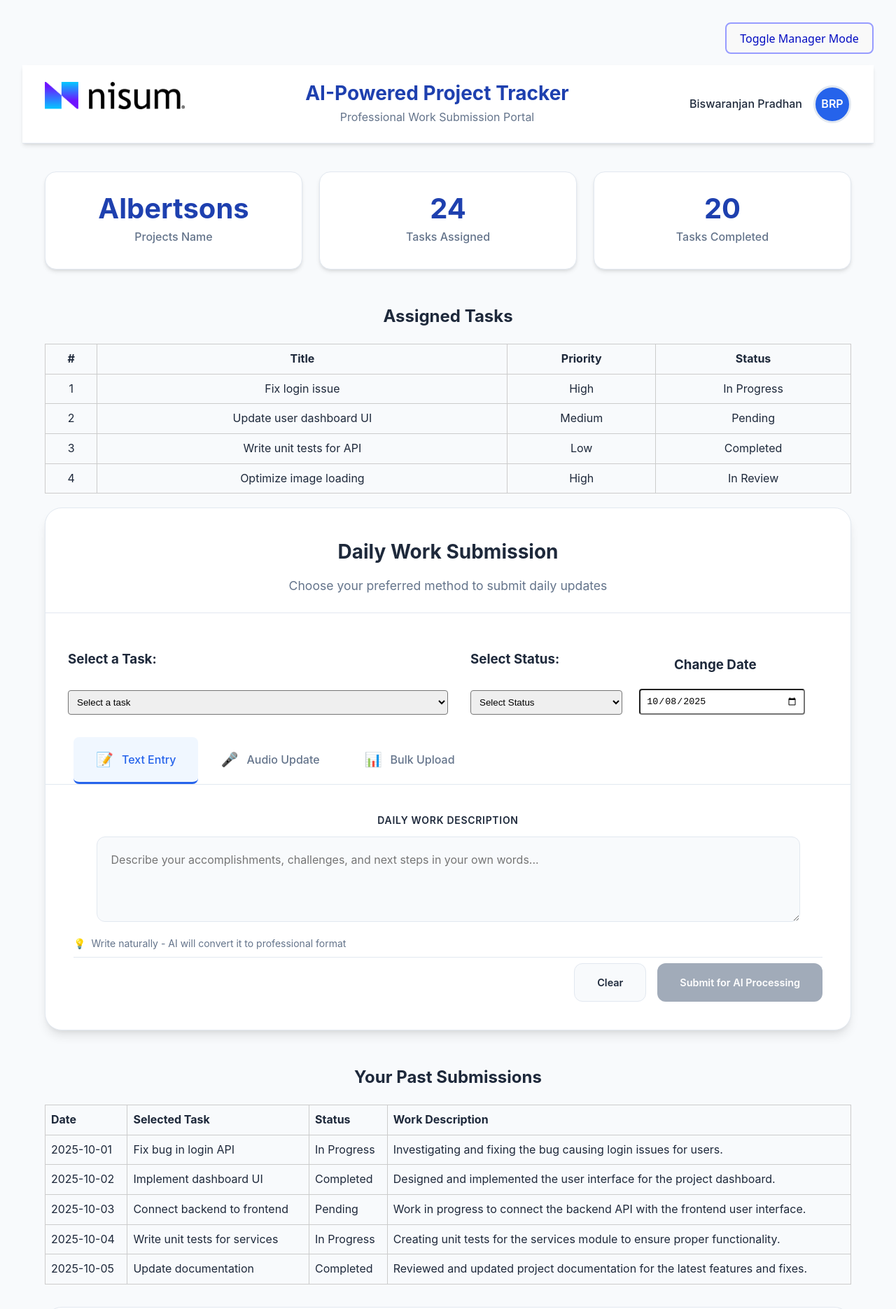
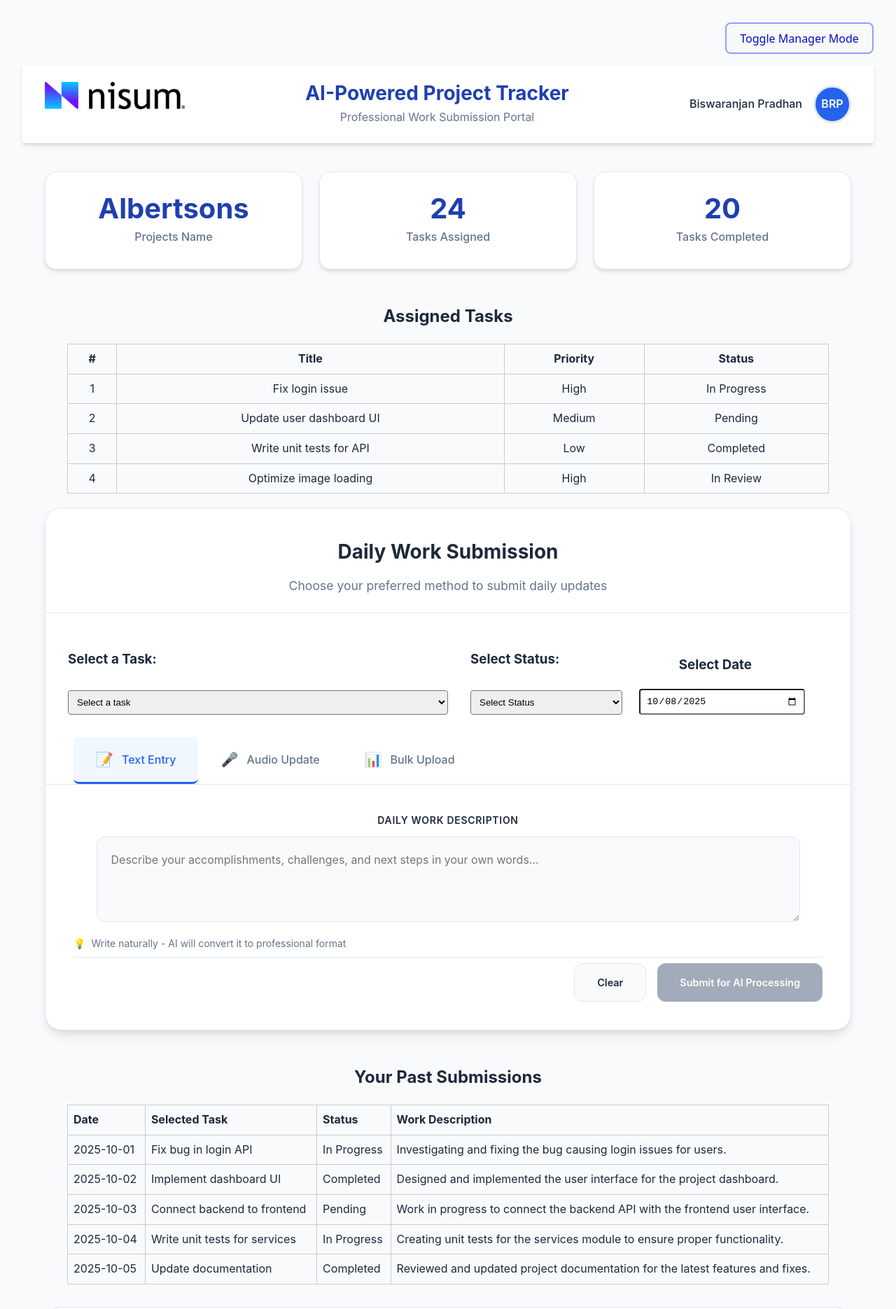
Before and after one commit to coderBiswaNisum/AI_Powered_Project_Tracker, a React (Vite) app: page / in a window 1280 px wide. Shown: the top 1870 px of the page at 70% size. Built offline with nearby package versions, Linux system fonts and the light colour scheme.

Commit message:
Updated code with minor design modifications

```diff
--- a/src/components/Layout/TaskList.jsx
+++ b/src/components/Layout/TaskList.jsx
@@ -4,7 +4,7 @@
 const TaskList = () => {
 
   return (
-    <div style={{ maxWidth: "100%", margin: "20px auto" }}>
+    <div className="container" style={{ maxWidth: "100%", margin: "20px auto" }}>
         <h2>Assigned Tasks</h2>
       <table style={{ width: "100%", borderCollapse: "collapse" }}>
         <thead>
--- a/src/components/Layout/TaskTable.jsx
+++ b/src/components/Layout/TaskTable.jsx
@@ -60,7 +60,7 @@
   }, [refresh]);
 
   return (
-    <div>
+    <div className="container">
       <h2>Your Past Submissions</h2>
       <table style={{ width: "100%", borderCollapse: "collapse",textAlign:'left' }}>
         <thead>
--- a/src/components/Submission/SubmissionForm.jsx
+++ b/src/components/Submission/SubmissionForm.jsx
@@ -158,7 +158,7 @@
             marginLeft: "1rem",
           }}
         >
-          <h3>Change Date</h3>
+          <h3>Select Date</h3>
           <input
             type="date"
             id="datePicker"
--- a/src/pages/ProjectManagerDashboard.jsx
+++ b/src/pages/ProjectManagerDashboard.jsx
@@ -8,7 +8,6 @@
   const [selectedEmployee, setSelectedEmployee] = useState(null);
   const [selectedDate, setSelectedDate] = useState('');
 
-  // Dummy data structure
   const dummyData = {
     projects: [
       {
@@ -166,7 +165,6 @@
   const currentProject = dummyData.projects.find(proj => proj.id === selectedProject);
   const selectedEmployeeData = currentProject.employees.find(emp => emp.id === selectedEmployee);
 
-  // Filter submissions by date if selected
   const filteredSubmissions = selectedEmployeeData?.submissions.filter(sub =>
     selectedDate ? sub.date === selectedDate : true
   ) || [];
@@ -208,7 +206,6 @@
       </div>
 
       <div className="dashboard-content">
-        {/* Project Overview */}
         <div className="project-overview">
           <div className="overview-card">
             <h3>{currentProject.name}</h3>
@@ -221,7 +218,6 @@
         </div>
 
         <div className="main-layout">
-          {/* Employees List */}
           <div className="employees-section">
             <h2>Team Members</h2>
             <div className="employees-list">
@@ -246,7 +242,6 @@
             </div>
           </div>
 
-          {/* Submissions Details */}
           <div className="submissions-section">
             {selectedEmployeeData ? (
               <>
```
